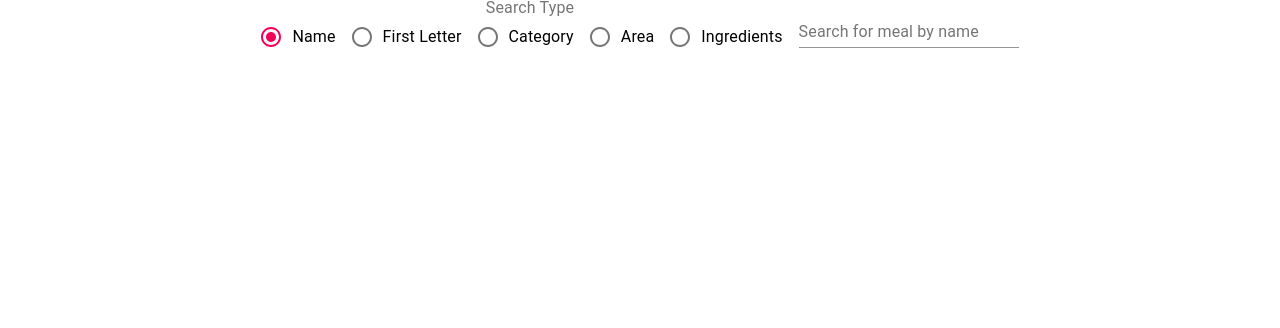
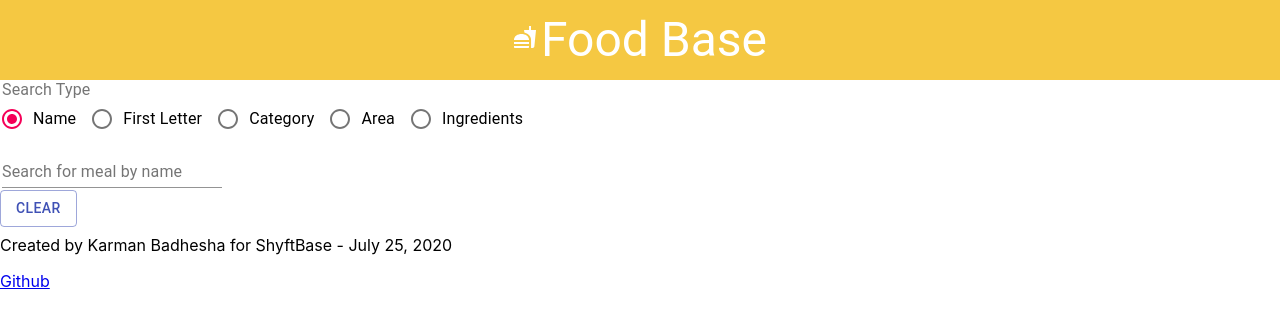
Before and after one commit to karmanbadhesha/food-base, a React (Create React App) app: page / in a window 1280 px wide. Shown: the top 328 px of the page. Built offline with nearby package versions, Linux system fonts and the light colour scheme.

Commit message:
Finished main

```diff
--- a/src/App.css
+++ b/src/App.css
@@ -1,6 +1,3 @@
-.App {
-  text-align: center;
-}
 
 .App-logo {
   height: 40vmin;
@@ -14,8 +11,8 @@
 }
 
 .App-header {
-  background-color: #282c34;
-  min-height: 100vh;
+  background-color: #f5c842;
+  min-height: 10vh;
   display: flex;
   flex-direction: column;
   align-items: center;
--- a/src/App.js
+++ b/src/App.js
@@ -1,12 +1,13 @@
 import React from 'react';
-import logo from './logo.svg';
 import './App.css';
-import { Display } from './Components';
+import { Display, Header, Footer } from './Components';
 
 function App() {
   return (
-    <div className="App">
+    <div>
+      <Header />
       <Display />
+      <Footer />
     </div>
   );
 }
--- a/src/Components/Display/Display.js
+++ b/src/Components/Display/Display.js
@@ -1,8 +1,25 @@
 import React, { Component } from 'react';
+import { withStyles } from '@material-ui/core/styles';
 import { Search, Meals } from '../../Components';
 import axios from 'axios';
 import Grid from '@material-ui/core/Grid';
+import { Button } from '@material-ui/core';
 
+
+
+const useStyles = theme => ({
+    root: {
+        flexGrow: 1,
+    },
+    paper: {
+        textAlign: 'center',
+        color: 'black'
+    },
+    grid: {
+        marginTop: "10px",
+        marginLeft: "10px",
+    }
+});
 
 class Display extends Component {
     constructor(props) {
@@ -18,6 +35,13 @@ class Display extends Component {
         this.setState({
             search: e
         }, this.search)
+    }
+
+    //clears rows
+    clearRow = (e) => {
+        this.setState({
+            rows: ''
+        });
     }
 
     search() {
@@ -63,9 +87,12 @@ class Display extends Component {
 
 
     render() {
+        const classes = useStyles();
+
         return (
-            <div>
+            <div className={classes.root}>
                 <Search searchHandler={this.searchHandler} searchType={this.searchType} />
+                <Button variant="outlined" color="primary" onClick={this.clearRow}>Clear</Button>
                 <Grid container spacing={1}>
                     {this.state.rows}
                 </Grid >
--- /dev/null
+++ b/src/Components/Footer/Footer.js
@@ -0,0 +1,16 @@
+import React from 'react';
+
+
+
+function Footer() {
+
+    return (
+        <div>
+            <p>Created by Karman Badhesha for ShyftBase - July 25, 2020 </p>
+            <p><a href="https://github.com/karmanbadhesha/FoodBase">Github</a></p>
+        </div >
+    );
+
+}
+
+export default Footer;
--- /dev/null
+++ b/src/Components/Footer/index.js
@@ -0,0 +1 @@
+export { default } from './Footer';
--- /dev/null
+++ b/src/Components/Header/Header.js
@@ -0,0 +1,26 @@
+import React from 'react';
+import Typography from '@material-ui/core/Typography';
+import FastfoodIcon from '@material-ui/icons/Fastfood';
+
+
+
+function Header() {
+
+    return (
+        <div>
+            <table className="App-header">
+                <tbody>
+                    <tr>
+                        <td><FastfoodIcon /></td>
+                        <td>
+                            <Typography variant="h3">Food Base</Typography>
+                        </td>
+                    </tr>
+                </tbody>
+            </table>
+        </div>
+    );
+
+}
+
+export default Header;
--- /dev/null
+++ b/src/Components/Header/index.js
@@ -0,0 +1 @@
+export { default } from './Header';
--- a/src/Components/Meals/Meals.js
+++ b/src/Components/Meals/Meals.js
@@ -84,10 +84,6 @@ function Meals(props) {
                     <Typography variant="body2" color="textSecondary" component="p">
                         {props.meal.strInstructions}
                     </Typography>
-                    <Typography variant="h6">Rating</Typography>
-                    <Typography variant="body2" color="textSecondary" component="p">
-                        {props.movie.vote_average}
-                    </Typography>
                 </CardContent>
             </Collapse>
         </Card>
--- a/src/Components/Search/Search.js
+++ b/src/Components/Search/Search.js
@@ -7,9 +7,30 @@ import FormControlLabel from '@material-ui/core/FormControlLabel';
 import FormControl from '@material-ui/core/FormControl';
 import FormLabel from '@material-ui/core/FormLabel';
 import axios from 'axios';
+import { makeStyles } from '@material-ui/core/styles';
 
 
+
+const useStyles = makeStyles((theme) => ({
+    root: {
+        flexGrow: 1,
+        padding: '2px'
+    },
+    paper: {
+        textAlign: 'center',
+        color: 'black'
+    },
+    grid: {
+        marginTop: "10px",
+        marginLeft: "10px",
+    },
+    box: {
+        alignContent: "center"
+    }
+}));
+
 function Search(props) {
+    const classes = useStyles();
     const { searchHandler } = props;
     const textInput = useRef(null);
     const [value, setValue] = useState('name');
@@ -63,7 +84,7 @@ function Search(props) {
 
     return (
 
-        <div>
+        <div className={classes.root}>
             <FormControl component="fieldset">
                 <FormLabel component="legend">Search Type</FormLabel>
                 <RadioGroup aria-label="gender" name="gender1" value={value} onChange={handleRadio} row>
@@ -75,7 +96,7 @@ function Search(props) {
                 </RadioGroup>
             </FormControl>
 
-
+            <br />
             {(() => {
                 switch (value) {
                     //different user input based on what type of search they will be doing
@@ -100,6 +121,10 @@ function Search(props) {
                             id="searchLetter"
                             label="Search for meal by first letter"
                             ref={textInput}
+                            style={
+                                { width: 250 }
+                            }
+                            inputProps={{ maxLength: 1 }}
                             onChange={(event) => {
                                 let payload = {
                                     "value": event.target.value,
@@ -112,7 +137,8 @@ function Search(props) {
                     case "category": return (
 
                         <Autocomplete
-                            id="combo-box-demo"
+                            id="Category"
+                            className={classes.box}
                             options={data}
                             getOptionLabel={(data) => data.strCategory}
                             onChange={(event) => {
@@ -123,13 +149,15 @@ function Search(props) {
                                 searchHandler(payload);
                             }}
                             style={{ width: 300 }}
-                            renderInput={(params) => <TextField {...params} label="Combo box" variant="outlined" />}
+                            renderInput={(params) => <TextField {...params} label="Category" variant="outlined" />}
                         />
                     );
                     case "area": return (
 
                         <Autocomplete
-                            id="combo-box-demo"
+                            id="Area"
+                            className={classes.box}
+
                             options={data}
                             getOptionLabel={(data) => data.strArea}
                             style={{ width: 300 }}
@@ -140,13 +168,15 @@ function Search(props) {
                                 }
                                 searchHandler(payload);
                             }}
-                            renderInput={(params) => <TextField {...params} label="Combo box" variant="outlined" />}
+                            renderInput={(params) => <TextField {...params} label="Area" variant="outlined" />}
                         />
                     );
                     case "ingredients": return (
 
                         <Autocomplete
-                            id="combo-box-demo"
+                            id="Ingredients"
+                            className={classes.box}
+
                             options={data}
                             getOptionLabel={(data) => data.strIngredient}
                             style={{ width: 300 }}
@@ -157,14 +187,23 @@ function Search(props) {
                                 }
                                 searchHandler(payload);
                             }}
-                            renderInput={(params) => <TextField {...params} label="Combo box" variant="outlined" />}
+                            renderInput={(params) => <TextField {...params} label="Ingredients" variant="outlined" />}
                         />
                     );
                     default: return (
-
-                        <p>test4</p>
+                        <TextField
+                            id="searchName"
+                            label="Search for meal by name"
+                            ref={textInput}
+                            onChange={(event) => {
+                                let payload = {
+                                    "value": event.target.value,
+                                    "type": "searchName"
+                                }
+                                searchHandler(payload);
+                            }}
+                        />
                     );
-
                 }
             })()}
 
--- a/src/Components/index.js
+++ b/src/Components/index.js
@@ -1,3 +1,5 @@
 export { default as Display } from './Display';
 export { default as Search } from './Search';
 export { default as Meals } from './Meals';
+export { default as Header } from './Header';
+export { default as Footer } from './Footer';
```
